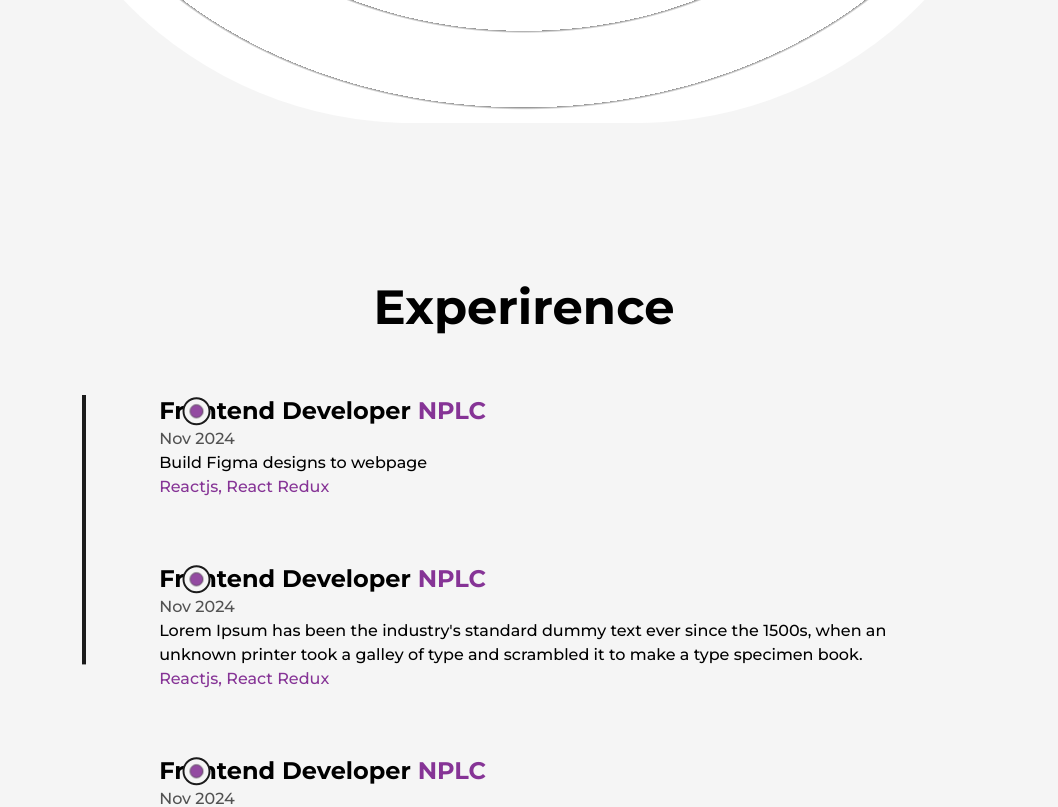
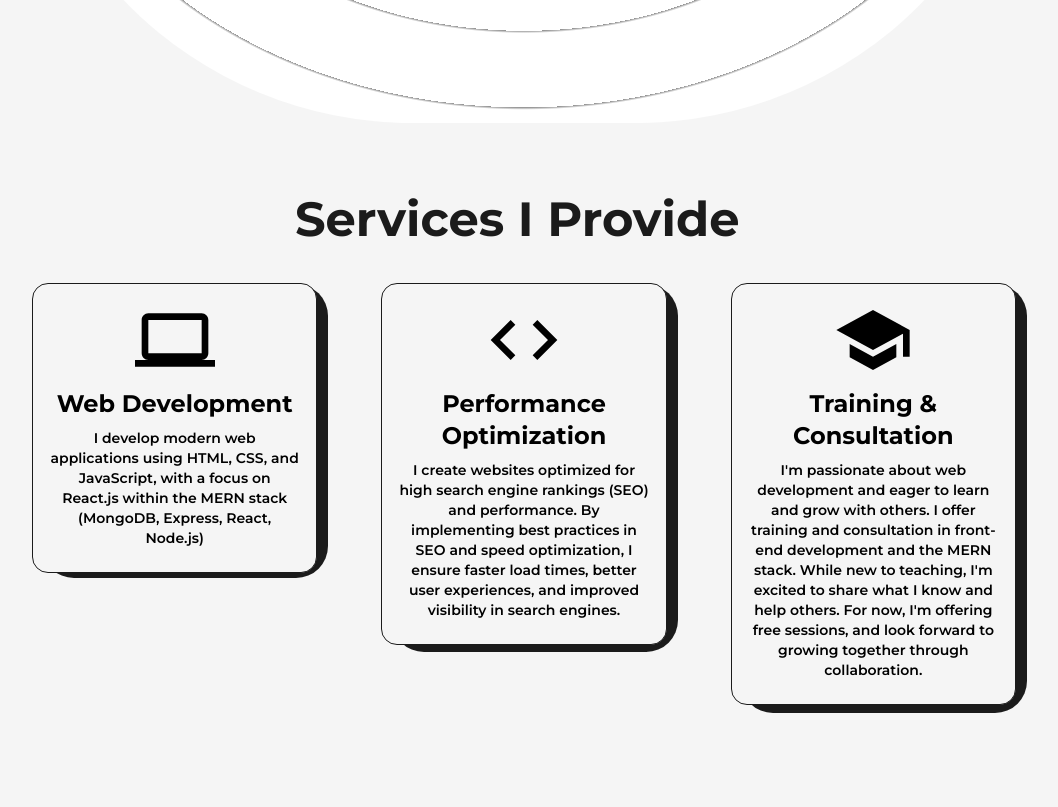
Before and after one commit to Chinweike99/chinweike, a Next.js app: page /profile in a window 1280 px wide. Shown: the part 1760-2567 px from the top of the page, without its empty margins (116-1174 px from the left). Built offline with nearby package versions, Linux system fonts and the light colour scheme.

Commit message:
services

```diff
--- /dev/null
+++ b/src/Components/Services.js
@@ -0,0 +1,92 @@
+import { assets } from "@/assets/assets";
+import AnimatedText from "@/Components/AnimatedText";
+import Layout from "@/Components/Layout";
+import TransitionEffect from "@/Components/TransitionEffect";
+import { motion, useMotionValue } from "framer-motion";
+import Head from "next/head";
+import React, { useRef } from "react";
+import CodeIcon from '@mui/icons-material/Code';
+import LaptopIcon from '@mui/icons-material/Laptop';
+import SchoolIcon from '@mui/icons-material/School';
+
+
+const MyArticles = ({ img, title, summary}) => {
+  return (
+    <li className="relative w-full p-4 bg-light dark:bg-dark border border-solid text-center dark:text-light border-dark dark:border-light rounded-2xl ">
+        <span>{img}</span>
+    <h2 className="xs:text-lg capitalize text-2xl font-bold my-2 hover:underline">
+            {title}
+            </h2>
+      <div className="absolute top-0 -right-3  -z-10 w-[101%] h-[102%] rounded-[2rem] bg-dark dark:bg-light" />
+
+      <p className="text-sm mb-2 font-semibold">{summary}</p>
+
+    </li>
+  );
+};
+
+const Services = () => {
+  return (
+    <>
+      <Head>
+        <title>Chinweike | Services page</title>
+        <meta name="chinweike" content="articles" />
+      </Head>
+      <TransitionEffect />
+      <main className=" mb-16 flex flex-col w-full items-center justify-center overflow-hidden dark:text-light">
+        <Layout className="pt-16 p-5">
+          <AnimatedText
+            text={"Services i provide"}
+            className="mb-8 lg:!text-7xl sm:!text-6xl xs:!text-4xl sm:mb-8"
+          />
+          <motion.ul className="grid grid-cols-3 md:grid-cols-2 lg:grid-cols-2 gap-16 sm:grid-cols-1 lg:gap-8 "
+          initial={{ y: 100 }}
+          whileInView={{y:0, transition:{ duration: 1.3, type: "spring",}}}
+          >
+            <motion.span
+                initial={{ y: 100 }}
+                whileInView={{y:0, transition:{ duration: 1, type: "spring",}}}
+                whileHover={{scale:1.04, transition:{duration:0.5}}}
+            >
+            <MyArticles
+            img={<LaptopIcon style={{fontSize: "5rem"}} />}
+              title={"Web Development"}
+              summary={"I develop modern web applications using HTML, CSS, and JavaScript, with a focus on React.js within the MERN stack (MongoDB, Express, React, Node.js)"}
+              className='md:col-span-1'
+            />
+            </motion.span>
+
+            <motion.span
+            initial={{ y: 100 }}
+            whileInView={{y:0, transition:{ duration: 1.5, ease: "easeInOut"}}}
+            whileHover={{scale:1.04, transition:{duration:0.5}}}
+            >
+            <MyArticles
+            img={<CodeIcon style={{fontSize: "5rem"}} />}
+            title={"Performance Optimization"}
+              summary={"I create websites optimized for high search engine rankings (SEO) and performance. By implementing best practices in SEO and speed optimization, I ensure faster load times, better user experiences, and improved visibility in search engines."}
+              className='md:col-span-1'
+            />
+            </motion.span>
+
+            <motion.span
+            initial={{ y: 100 }}
+            whileInView={{y:0, transition:{ duration: 0.5, ease: "easeInOut"}}}
+            whileHover={{scale:1.04, transition:{duration:0.5}}}
+            >
+            <MyArticles
+            img={<SchoolIcon style={{fontSize: "5rem"}} />}
+            title={"Training & Consultation"}
+              summary={"I'm passionate about web development and eager to learn and grow with others. I offer training and consultation in front-end development and the MERN stack. While new to teaching, I'm excited to share what I know and help others. For now, I'm offering free sessions, and look forward to growing together through collaboration."}
+            className='md:col-span-2'
+            />
+            </motion.span>
+
+          </motion.ul>
+        </Layout>
+      </main>
+    </>
+  );
+};
+
+export default Services;
--- /dev/null
+++ b/src/Components/TransitionEffect.js
@@ -0,0 +1,31 @@
+import React from 'react'
+import { motion } from 'framer-motion'
+
+
+
+
+
+const TransitionEffect = () => {
+  return (
+    <>
+        <motion.div className='fixed top-0 bottom-0 right-full w-screen h-screen z-30 bg-gray-600 backdrop:blur-2xl'
+        initial={{x:"100%", width:"100%"}}
+        animate={{x:"0%", width:"0%"}}
+        transition={{duration:0.8, ease:"easeInOut"}}
+        />
+        <motion.div className='fixed top-0 bottom-0 right-full w-screen h-screen z-20 bg-gray-300'
+        initial={{x:"100%", width:"100%"}}
+        animate={{x:"0%", width:"0%"}}
+        transition={{delay:0.2, duration:0.9, ease:"easeInOut"}}
+        />
+        <motion.div className='fixed top-0 bottom-0 right-full w-screen h-screen z-10 bg-dark backdrop:blur-3xl'
+        initial={{x:"100%", width:"100%"}}
+        animate={{x:"0%", width:"0%"}}
+        transition={{delay:0.4, duration:1, ease:"easeInOut"}}
+        />
+
+    </>
+  )
+}
+
+export default TransitionEffect
--- a/src/pages/index.js
+++ b/src/pages/index.js
@@ -8,6 +8,7 @@ import Link from "next/link";
 import SaveAltIcon from '@mui/icons-material/SaveAlt';
 import Hireme from "@/Components/Hireme";
 import { motion } from "framer-motion";
+import TransitionEffect from "@/Components/TransitionEffect";
 
 
 const geistSans = Geist({
@@ -41,7 +42,7 @@ export default function Home() {
         <title>Chinweike</title>
         <meta name="description" content="Generated by next app"/>
       </Head>
-
+      <TransitionEffect />
       <main className="flex items-center text-dark w-full min-h-screen dark:text-light ">
         <Layout className="pt-0 md:pt-16 sm:pt-8">
           <div className="flex lg:flex-col gap-10 items-center justify-between w-full">
--- a/src/pages/profile.js
+++ b/src/pages/profile.js
@@ -3,7 +3,9 @@ import AnimatedText from "@/Components/AnimatedText";
 import Education from "@/Components/Education";
 import Experience from "@/Components/Experience";
 import Layout from "@/Components/Layout";
+import Services from "@/Components/Services";
 import Skills from "@/Components/Skills";
+import TransitionEffect from "@/Components/TransitionEffect";
 import { useInView, useMotionValue, useSpring } from "framer-motion";
 import Head from "next/head";
 import Image from "next/image";
@@ -41,6 +43,7 @@ const profile = () => {
         <title>Chinweikwe | About page</title>
         <meta name="Chinweike" content="about me" />
       </Head>
+      <TransitionEffect />
       <main className="flex w-full flex-col items-center dark:text-light">
         <Layout className="pt-10">
           <AnimatedText text={"Passion fuels purpose"} className="mb-10 lg:!text-7xl sm:!text-6xl xs:!text-4xl sm:mb-8" />
@@ -104,6 +107,7 @@ const profile = () => {
           </div>
 
           <Skills />
+          <Services />
           <Experience />
           <Education />
         </Layout>
--- a/src/pages/projects.js
+++ b/src/pages/projects.js
@@ -7,13 +7,14 @@ import React from "react";
 import GitHubIcon from "@mui/icons-material/GitHub";
 import { assets } from "@/assets/assets";
 import { motion } from "framer-motion";
+import TransitionEffect from "@/Components/TransitionEffect";
 
 const FramerImage = motion(Image);
 
 const MyProjects = ({ type, title, summary, img, link, github }) => {
   return (
     <motion.article
-      className="relative w-full rounded-[1.2rem] rounded-br-2xl mt-[4rem]  shadow-2xl
+      className="relative w-full xs:w-[87vw]  rounded-[1.2rem] rounded-br-2xl mt-[4rem]  shadow-2xl
       dark:text-light dark:border dark:border-solid
       "
       initial={{ y: 50 }}
@@ -30,7 +31,7 @@ const MyProjects = ({ type, title, summary, img, link, github }) => {
           <FramerImage
             src={img}
             alt={title}
-            className="w-full h-[35vh] overflow-hidden"
+            className="w-full h-[35vh] md:h-[30vh] overflow-hidden"
 
             priority sizes="(max-width: 760px) 100vw, (max-width: 1200px) 50vw, 50vw"
 
@@ -40,9 +41,9 @@ const MyProjects = ({ type, title, summary, img, link, github }) => {
         </Link>
 
         <div className="w-1/2 flex flex-col items-start justify-between pl-6 md:w-full md:py-6 lg:pl-2">
-          <span className="text-primary dark:text-primaryDark font-medium text-xl">{type}</span>
+          <span className="text-primary dark:text-primaryDark font-medium text-xl xs:text-base">{type}</span>
           <Link href={link} target="_blank">
-            <h2 className="my-2 w-full text-left text-2xl font-bold">
+            <h2 className="my-2 w-full text-left text-2xl font-bold sm:text-small">
               {title}
             </h2>
           </Link>
@@ -54,7 +55,7 @@ const MyProjects = ({ type, title, summary, img, link, github }) => {
             <Link
               href={github}
               target="_blank"
-              className="ml-3 rounded-lg bg-dark dark:bg-light dark:text-dark  text-light p-1 px-6 font-semibold"
+              className="ml-3 rounded-lg bg-dark dark:bg-light dark:text-dark sm:px-4 sm:text-base   text-light p-1 px-6 font-semibold"
             >
               See project
             </Link>
@@ -68,12 +69,12 @@ const MyProjects = ({ type, title, summary, img, link, github }) => {
 const Project = ({ title, type, img, link, summary, github }) => {
   return (
     <motion.article
-      className="relative w-full h-[130%] md:h-[107%]  rounded-[1.2rem] rounded-br-2xl   shadow-2xl dark:text-light"
+      className="relative w-full h-[130%] md:h-[107%]  rounded-[1.2rem] rounded-br-2xl   shadow-2xl dark:text-light xs:w-[87vw] "
       initial={{ y: 50 }}
       whileInView={{ y: 0 }}
       transition={{ duration: 1.5, type: "spring" }}
     >
-      <div className="absolute top-0  -z-10 w-[101%] h-[104%] rounded-[2rem] bg-dark dark:bg-light" />
+      <div className="absolute top-0  -z-10 w-[101%] h-[104%] rounded-[2rem] bg-dark dark:bg-light md:h-[101%] " />
       <div className="relative w-full h-[100%] flex lg:flex-col bg-light items-center justify-between rounded-[1.2rem] overflow-hidden border border-solid border-dark dark:bg-dark shadow-2xl mb-5">
         <Link
           href={link}
@@ -93,9 +94,9 @@ const Project = ({ title, type, img, link, summary, github }) => {
         </Link>
         {/* <div className="absolute top-0 -right-3 -z-10 w-[102%] h-[103%] rounded-[2rem] bg-dark" /> */}
         <div className="w-full flex flex-col items-start justify-between pl-6 lg:pl-2">
-          <span className="text-primary dark:text-primaryDark font-medium text-xl">{type}</span>
+          <span className="text-primary dark:text-primaryDark font-medium text-xl lg:text-lg md:text-base">{type}</span>
           <Link href={link} target="_blank">
-            <h2 className="my-2 w-full text-left text-2xl font-bold">
+            <h2 className="my-2 w-full text-left text-2xl font-bold lg:text-2xl ">
               {title}
             </h2>
           </Link>
@@ -107,7 +108,7 @@ const Project = ({ title, type, img, link, summary, github }) => {
             <Link
               href={github}
               target="_blank"
-              className="ml-2 underline font-semibold"
+              className="ml-2 underline font-semibold md:text-base"
             >
               visit
             </Link>
@@ -125,7 +126,8 @@ const projects = () => {
         <title>Chinweike | Projects page</title>
         <meta name="chinweike" content="projects" />
       </Head>
-      <main className="w-full mb-16 py-6 flex flex-col items-center justify-center">
+      <TransitionEffect />
+      <main className="w-full mb-16  flex flex-col items-center justify-center ">
         <Layout className="pt-10">
           <AnimatedText
             text={"Imagination Trumps Knowledge"}
@@ -186,7 +188,7 @@ const projects = () => {
               />
             </div>
             {/* Main Projects */}
-            <div className="col-span-6">
+            <div className="col-span-6 sm:col-span-12">
               <Project
                 title={"Food delivery website"}
                 summary={"Site for buying and selling"}
@@ -196,7 +198,7 @@ const projects = () => {
                 img={assets.tasty}
               />
             </div>
-            <div className="col-span-6">
+            <div className="col-span-6 sm:col-span-12">
               <Project
                 title={"Food delivery website"}
                 summary={"Site for buying and selling"}
--- a/src/pages/writing.js
+++ b/src/pages/writing.js
@@ -1,6 +1,7 @@
 import { assets } from "@/assets/assets";
 import AnimatedText from "@/Components/AnimatedText";
 import Layout from "@/Components/Layout";
+import TransitionEffect from "@/Components/TransitionEffect";
 import { motion, useMotionValue } from "framer-motion";
 import Head from "next/head";
 import Image from "next/image";
@@ -82,7 +83,7 @@ const MyArticles = ({ img, title, time, summary, link }) => {
         />
       </Link>
       <Link href={link} target="_blank">
-        <h2 className="capitalize text-2xl font-bold my-2 hover:underline">
+        <h2 className="xs:text-lg capitalize text-2xl font-bold my-2 hover:underline">
           {title}
         </h2>
       </Link>
@@ -99,13 +100,14 @@ const writing = () => {
         <title>Chinweike | Articles page</title>
         <meta name="chinweike" content="articles" />
       </Head>
+      <TransitionEffect />
       <main className="w-full mb-16 flex flex-col items-center justify-center overflow-hidden dark:text-light">
         <Layout className="pt-16">
           <AnimatedText
             text={"Reading can change your life.."}
-            className="mb-2"
+            className="mb-2 lg:!text-7xl sm:!text-6xl xs:!text-4xl sm:mb-8"
           />
-          <ul className="grid grid-cols-2 gap-16">
+          <ul className="grid grid-cols-2 gap-16 sm:grid-cols-1 lg:gap-8 md:gap-y-16">
             <MyArticles
               img={assets.health}
               title={"Rudiments of HTML5/CSS"}
```
